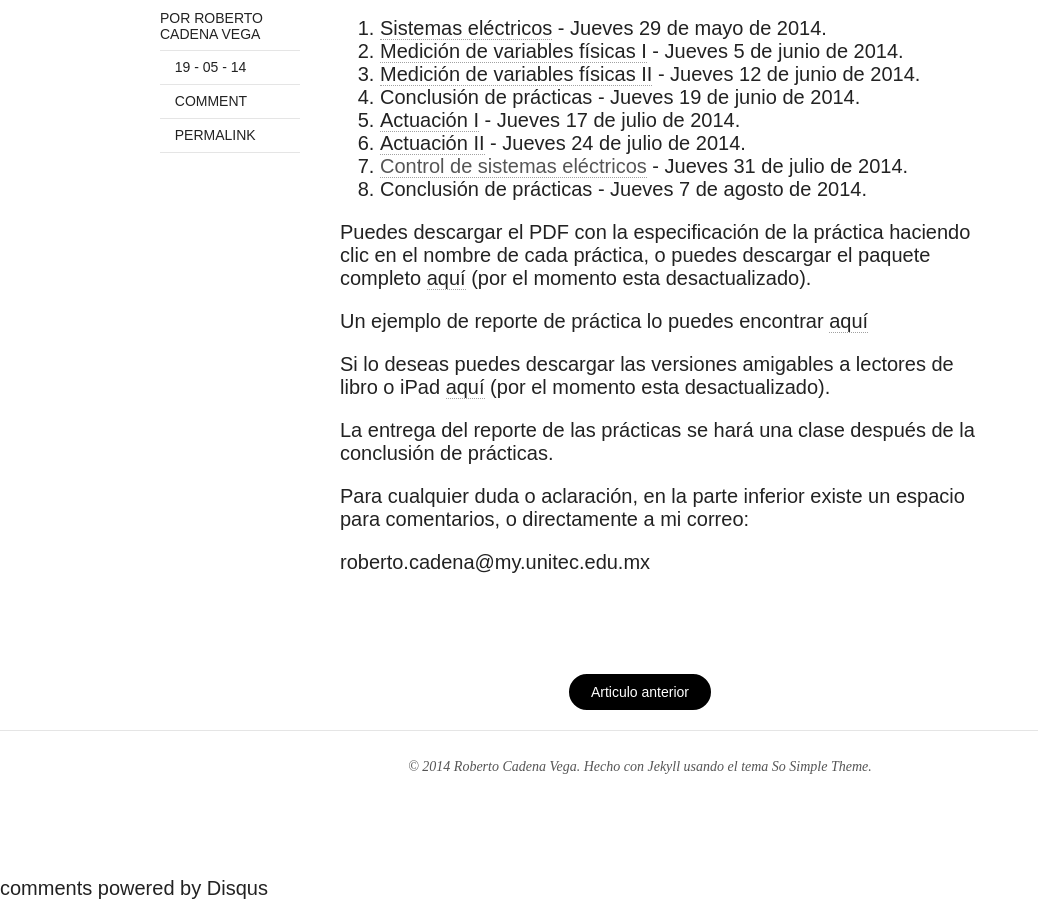
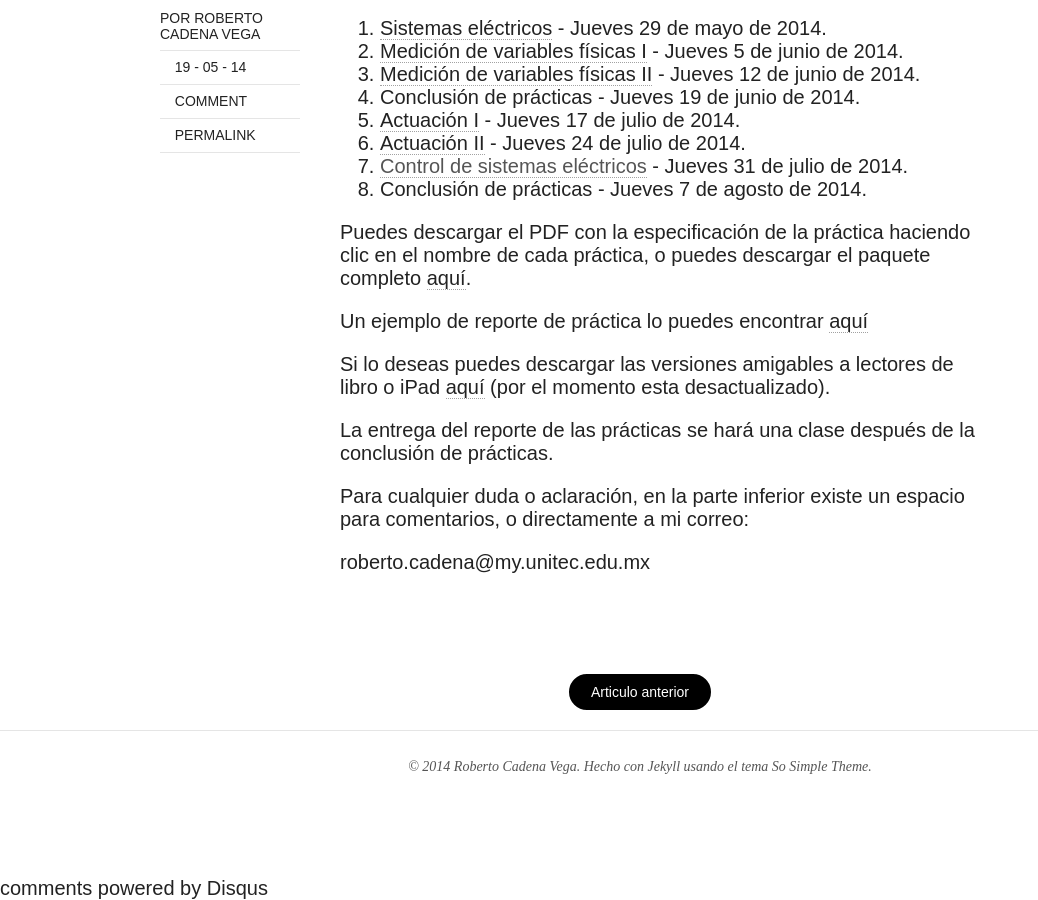
Before and after one commit to cad3na/robblack007.github.io, a Jekyll site: the page built from _posts/2014-05-19-instrumentacion-control-14-3.md, in a window 1280 px wide and 900 px high, scrolled down 1091 px. Shown: the whole window, without its empty margins (0-1038 px from the left). Built offline with Jekyll 4.4.1, drawn with Linux system fonts in a browser that asks for light colours; nearby versions of some CDN libraries; comment, search, counter and statistics services are not loaded.

Commit message:
Se modifica la version del paquete completo de practicas

```diff
--- a/_posts/2014-05-19-instrumentacion-control-14-3.md
+++ b/_posts/2014-05-19-instrumentacion-control-14-3.md
@@ -24,7 +24,7 @@
 7. [Control de sistemas eléctricos]() - Jueves 31 de julio de 2014.
 8. Conclusión de prácticas - Jueves 7 de agosto de 2014.
 
-Puedes descargar el PDF con la especificación de la práctica haciendo clic en el nombre de cada práctica, o puedes descargar el paquete completo [aquí](https://github.com/robblack007/clase-instrumentacion-control/archive/v1.0.zip) (por el momento esta desactualizado).
+Puedes descargar el PDF con la especificación de la práctica haciendo clic en el nombre de cada práctica, o puedes descargar el paquete completo [aquí](https://github.com/robblack007/clase-instrumentacion-control/archive/v2.0.zip).
 
 Un ejemplo de reporte de práctica lo puedes encontrar [aquí](https://github.com/robblack007/clase-instrumentacion-control/blob/master/Practicas/PDF's/EjemploReporte.pdf?raw=true)
 
```
